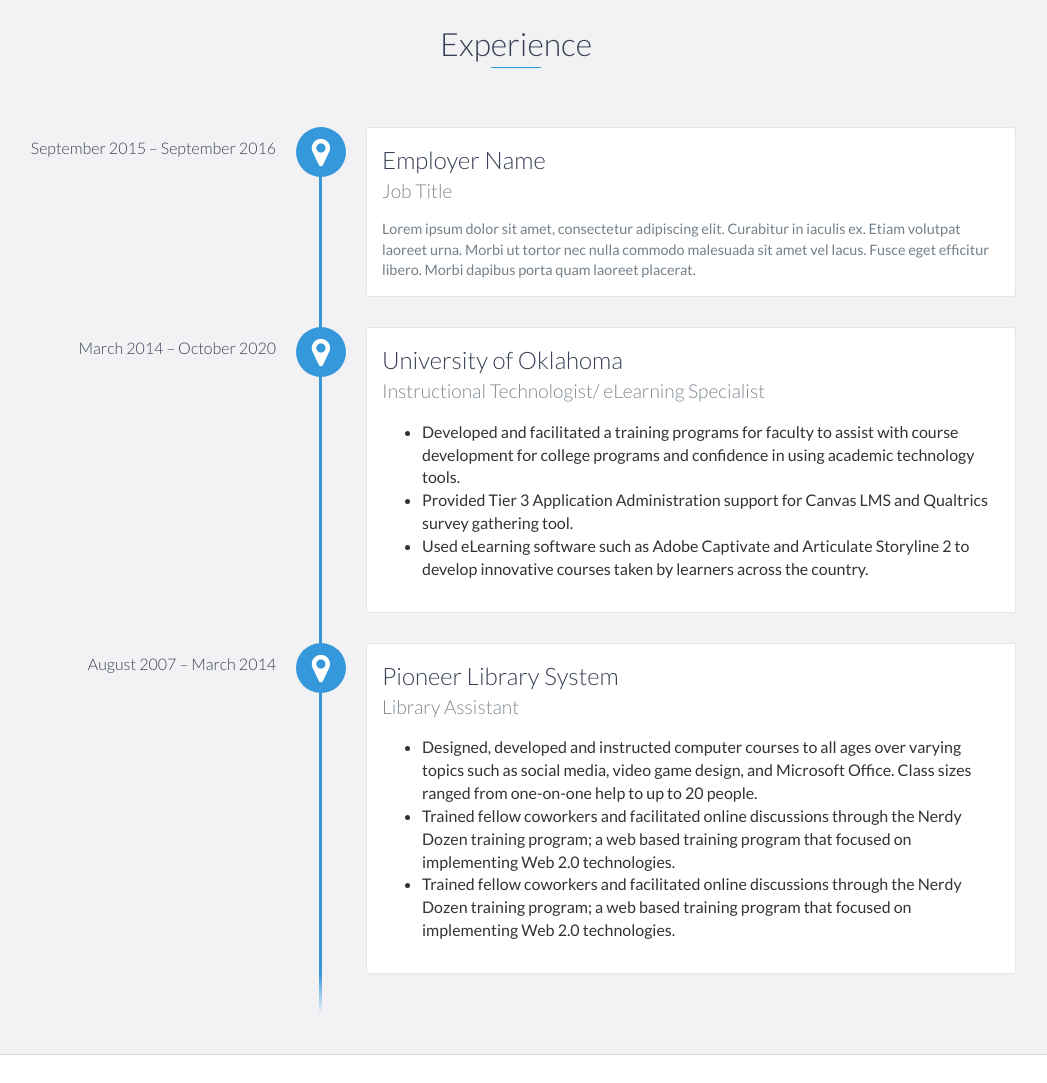
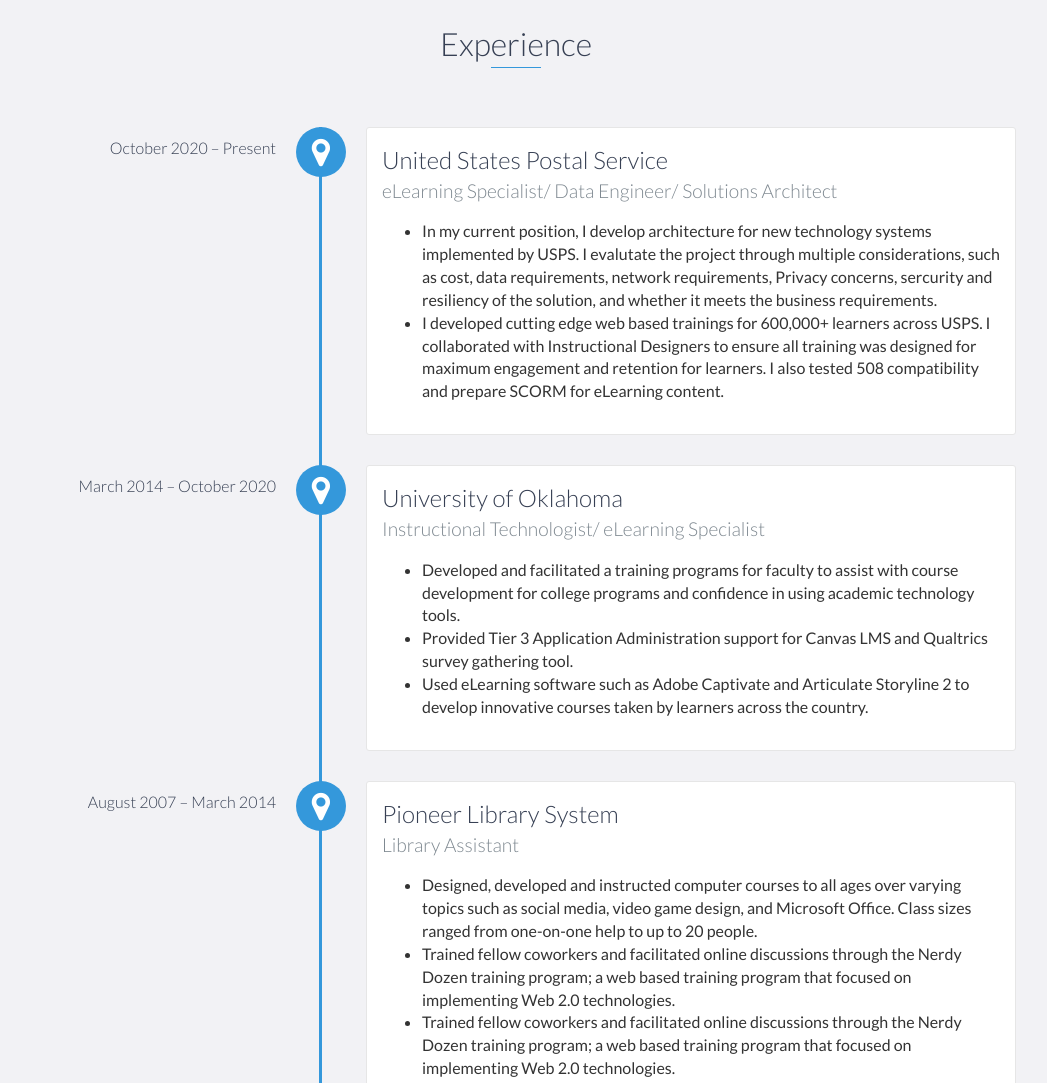
Before and after one commit to blewis90/benlewis, a website: page index.html in a window 1280 px wide. Shown: the part 1140-2223 px from the top of the page, without its empty margins (124-1171 px from the left). Drawn offline with nearby package versions, Linux system fonts and the light colour scheme.

Commit message:
Update index.html

```diff
--- a/index.html
+++ b/index.html
@@ -86,12 +86,18 @@
     <div id="experience" class="background-alt">
         <h2 class="heading">Experience</h2>
         <div id="experience-timeline">
-            <div data-date="September 2015 – September 2016">
-                <h3>Employer Name</h3>
-                <h4>Job Title</h4>
-                <p>
-                    Lorem ipsum dolor sit amet, consectetur adipiscing elit. Curabitur in iaculis ex. Etiam volutpat laoreet urna. Morbi ut tortor nec nulla commodo malesuada sit amet vel lacus. Fusce eget efficitur libero. Morbi dapibus porta quam laoreet placerat.
-                </p>
+            <div data-date="October 2020 – Present">
+                <h3>United States Postal Service</h3>
+                <h4>eLearning Specialist/ Data Engineer/ Solutions Architect</h4>
+                   	    <ul>
+                <li>
+                     In my current position, I develop architecture for new technology systems implemented by USPS. I evalutate the project through multiple considerations, such as cost, data requirements, network requirements, Privacy concerns, sercurity and resiliency of the solution, and whether it meets the business requirements.
+                </li>
+                <li>
+                    I developed cutting edge web based trainings for 600,000+ learners across USPS. I collaborated with Instructional Designers to ensure all training was designed for maximum engagement and retention for learners. I also tested 508 compatibility and prepare SCORM for eLearning content.
+                </li>
+                </li>
+            </ul>
             </div>
 
             <div data-date="March 2014 – October 2020">
```
